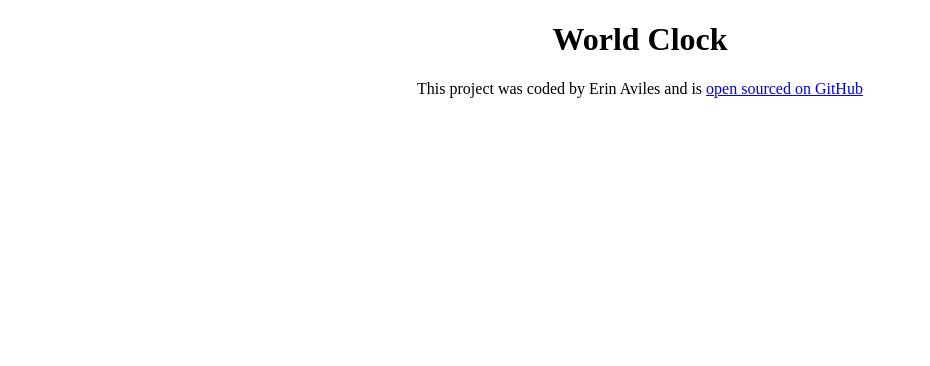
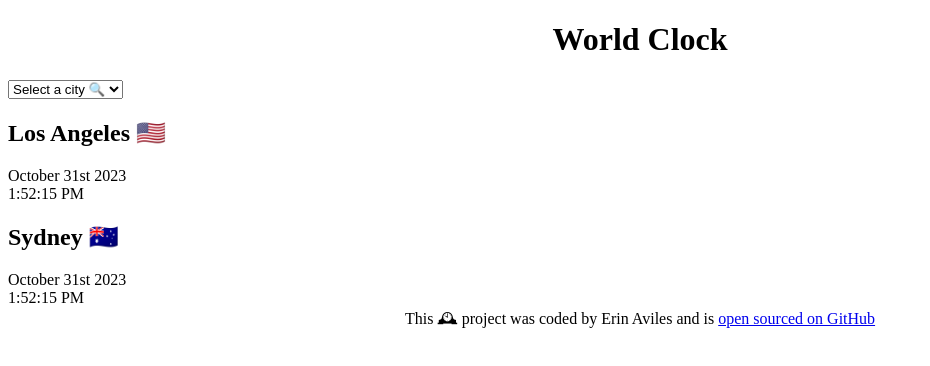
Before and after one commit to erinaviles83/world-clock, a plain HTML site: page index.html in a window 1280 px wide. Shown: the whole page, without its empty margins (0-930 px from the left). Drawn offline with Linux system fonts and the light colour scheme.

Commit message:
added HTML elements

```diff
--- a/index.html
+++ b/index.html
@@ -1,17 +1,40 @@
 <!DOCTYPE html>
 <html lang="en">
-<head>
-    <meta charset="UTF-8">
-    <meta name="viewport" content="width=device-width, initial-scale=1.0">
-    <link rel="stylesheet" href="css/style.css">
+  <head>
+    <meta charset="UTF-8" />
+    <meta name="viewport" content="width=device-width, initial-scale=1.0" />
+    <link rel="stylesheet" href="css/style.css" />
     <title>World Clock - Erin Aviles</title>
-</head>
-<h1>
-    World Clock
-</h1>
-<footer>
-    This project was coded by Erin Aviles and is <a href="https://github.com/erinaviles83/world-clock" target="_blank"> open sourced on GitHub</a>
-</footer>
+  </head>
+  <body>
+    <div class="container">
+      <h1>World Clock</h1>
+
+      <select name="" id="">
+        <option value="">Select a city 🔍</option>
+        <option value="">London</option>
+        <option value="">New York</option>
+        <option value="">Auckland</option>
+      </select>
+
+      <div class="city">
+        <h2>Los Angeles 🇺🇸</h2>
+        <div class="date">October 31st 2023</div>
+        <div class="time">1:52:15 PM</div>
+      </div>
+
+      <div class="city">
+        <h2>Sydney 🇦🇺</h2>
+        <div class="date">October 31st 2023</div>
+        <div class="time">1:52:15 PM</div>
+      </div>
+    </div>
+    <footer>
+      This 🕰 project was coded by Erin Aviles and is
+      <a href="https://github.com/erinaviles83/world-clock" target="_blank">
+        open sourced on GitHub</a
+      >
+    </footer>
     <script src="javascript/index.js"></script>
-</body>
+  </body>
 </html>
```
